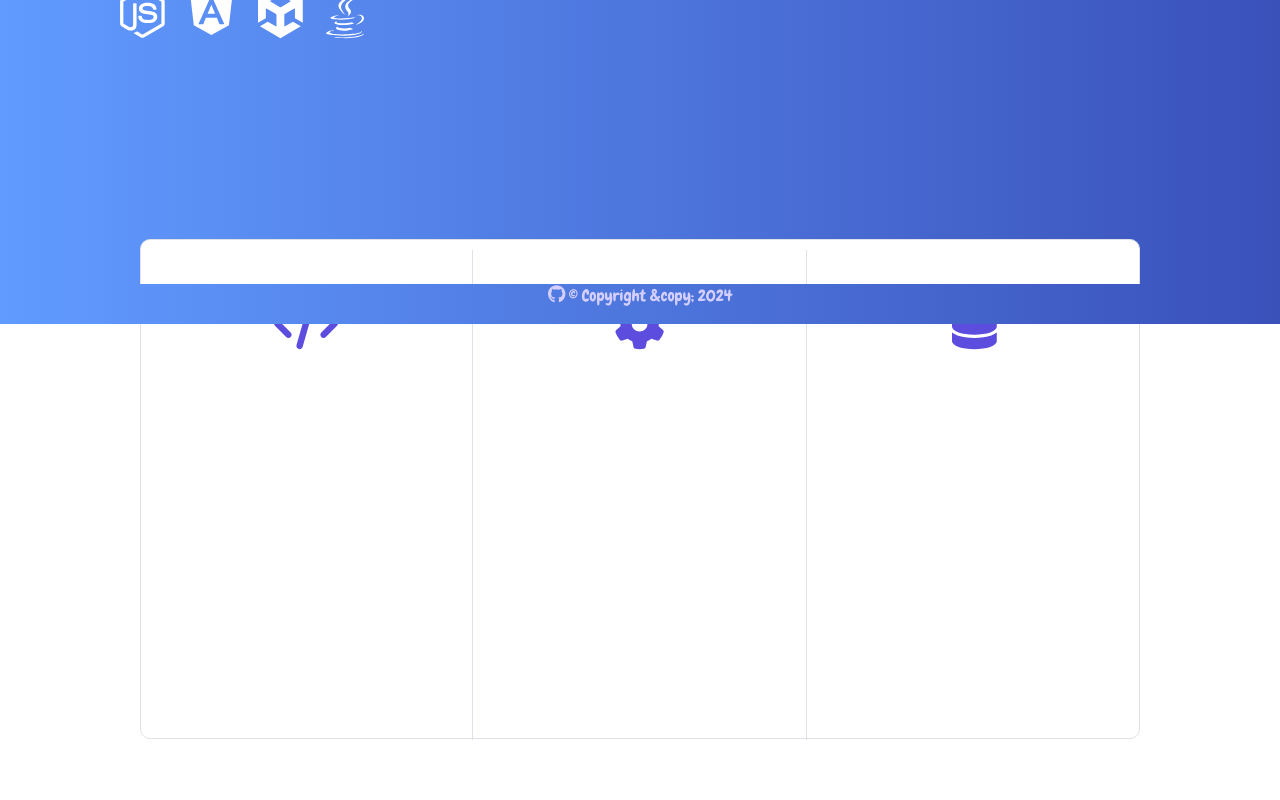
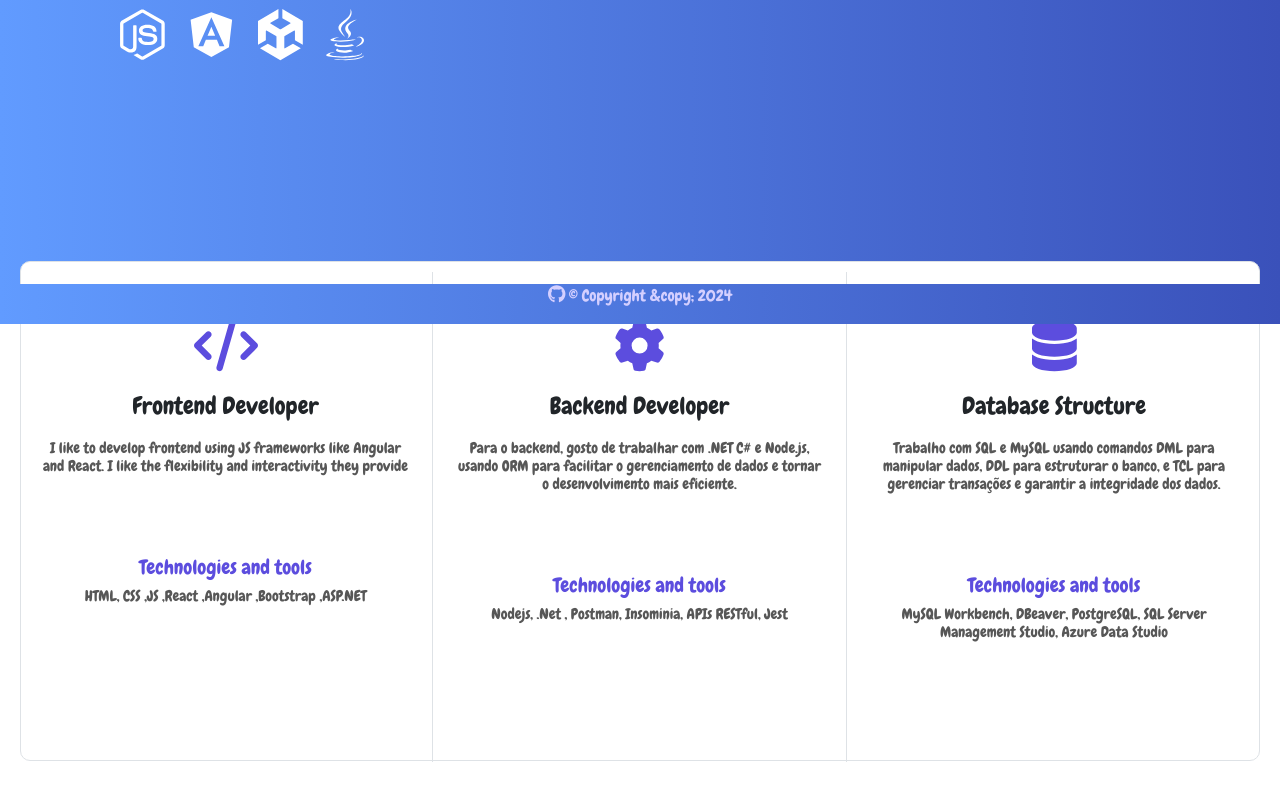
Before and after one commit to Auugust0-Carnaval/Portfolio, a React (Create React App) app: page / in a window 1280 px wide. Shown: the part 476-1276 px from the top of the page. Built offline with nearby package versions, Linux system fonts and the light colour scheme.

Commit message:
using keyframes to apply animation to the icons. deleting and adding content

```diff
--- a/src/App.css
+++ b/src/App.css
@@ -48,7 +48,10 @@ header {
 
 #about {
   padding-top: 1%;
+
 }
+
+
 
 #imgCol img {
   margin-left: 20px;
@@ -58,11 +61,17 @@ header {
 
 #content p {
   transition: transform 0.5s ease;
+  border: solid white 1px ;
+  border-radius: 5px;
+  padding: 10px;
 }
 
 #content p:hover {
   cursor: pointer;
   transform: scale(1.1);
+  border: solid white 1px ;
+  border-radius: 5px;
+
 }
 
 .flags img {
@@ -227,7 +236,7 @@ nav .col-md-auto{
 
 .contentStacks {
 
-  width:1000px;
+  width:1240px;
   margin-left: 50%;   /* Mover o ponto inicial da div para o centro */
   transform: translateX(-50%);  /* Mover a div para a esquerda para centralizar */
   padding: 10px;
@@ -270,3 +279,33 @@ nav .col-md-auto{
 
 
 }
+
+.title-skill{
+  margin-top: 20px;
+}
+
+.content-one{
+  padding: 10px;
+}
+
+.content-one h6{
+  color: #575757;
+  font-size: 15px;
+}
+
+.subTitle{
+  color:  rgb(92, 77, 222);
+  margin-top:5rem;
+
+}
+
+
+/* aplicando animacao de keyframe no icon gear */
+@keyframes spin { /*denonimei meu keyframe como spin*/
+  from { transform: rotate(0deg); } /*defini o valor inicial do elemento como 0 graus*/
+  to { transform: rotate(360deg); } /*defini o valor final do elemento como 360 graus*/
+}
+
+.showProjects .col-4:hover #gearCode {
+  animation: spin 1s linear infinite; /*chamando e definindo o tempo da animacao como 1s e o tipo como linear e infinite*/
+}
--- a/src/App.js
+++ b/src/App.js
@@ -14,22 +14,20 @@ const App = () => {
     setLanguage(lang); //atualiza o idioma conforme o valor passado no argumento (parametro lang)
   };
 
-
-
-
-
   const text = { //array de objetos contento o texto de cada idioma
     en: {
       header: "Hi, my name is Augusto",
       about: `Hi everyone! My name is Augusto, and I'm looking for my first opportunity in the IT field, focusing on programming. I have a technical background in Systems Development and have been immersed in this field for a year and a half. I'm proficient in C#, JavaScript, Java, and C. I also have practical experience in assembling and maintaining computers, especially with AMD architecture. I've worked on personal projects that demonstrate my ability to solve complex problems and implement innovative solutions. Despite being introverted, I value teamwork and enjoy interacting with others. I thrive on collaborating, listening to different perspectives, and finding creative solutions.`,
       footer: " © Copyright &copy; 2024",
       navRoot: ['ABOUT', 'PROJECTS', 'CONTACT'],
+      showProject: ['Frontend Developer', 'Backend Developer', 'Database Structure', 'I like to develop frontend using JS frameworks like Angular and React. I like the flexibility and interactivity they provide', 'Technologies and tools'],
     },
     pt: {
       header: "Olá, meu nome é Augusto",
       about: `Olá pessoal! Me chamo Augusto e estou em busca da minha primeira oportunidade na área de Tecnologia da Informação, com foco em programação. Tenho formação técnica em Desenvolvimento de Sistemas e estou imerso nesse universo há um ano e meio. Domino C#, JavaScript, Java e C. Também tenho experiência prática em montagem e manutenção de computadores, especialmente com arquitetura AMD. Tenho trabalhado em projetos pessoais que demonstram minha capacidade de resolver problemas complexos e implementar soluções inovadoras. Apesar de ser introvertido, valorizo o trabalho em equipe e gosto de interagir com outras pessoas. Sou motivado por colaboração, escuta de diferentes perspectivas e busca por soluções criativas.`,
       footer: " © Todos diretos reservados; 2024",
       navRoot : ['SOBRE', 'PROJETOS', 'CONTATO'],
+      showProject : ['Desenvolvedor Frontend', 'Desenvolvedor Backend', 'Estrutura de Banco de Dados', 'Curto de desenvolver frontend usando JS frameworks como Angular e React. Gosto da flexibilidade e interatividade que eles proporcionam.', 'Tecnologias e ferramentas'],
 
     },
   };
@@ -46,7 +44,7 @@ const App = () => {
       </div>
 
       <div className='container-fluid p-0'>
-          <ShowProject />
+          <ShowProject text={text[language].showProject} changeLanguage={changeLanguage}/>
       </div>
 
 
--- a/src/components/footer.js
+++ b/src/components/footer.js
@@ -6,7 +6,7 @@ const Footer = ({text}) => {
     return (
         <footer className="align-items-center">
             <div className="row align-items-center">
-                <p>
+                <p className="align-items-center text-center" >
                     <a href="https://github.com/Auugust0-Carnaval"><FontAwesomeIcon icon={faGithub} id="github" /></a>
                     {text}
                 </p>
--- a/src/components/header.js
+++ b/src/components/header.js
@@ -10,47 +10,38 @@ const Header = ({ text, changeLanguage }) => {
   const [showHeart, setShowHeart] = useState(false);
 
 
-  useEffect(() => {
-    let timer; // variavel de scopo para o setTimeout
-    if (isHovered) {
-      setShowHeart(true); // mostra o coracao quando o mouse estiver em cima
-    } else {
-      timer = setTimeout(() => { // executa o setTimeout para esconder o coracao depois de 5 segundos
-        setShowHeart(false); // esconde o coracao quando o mouse estiver fora
-      }, 5000); //intervalo de 5 segundos para esconder o coracao
-    }
-    return () => clearTimeout(timer); // limpa o timeout quando o componente e desmontado
-  }, [isHovered]); // reexecuta o useEffect quando o valor de isHovered muda
+  // useEffect(() => {
+  //   let timer; // variavel de scopo para o setTimeout
+  //   if (isHovered) {
+  //     setShowHeart(true); // mostra o coracao quando o mouse estiver em cima
+  //   } else {
+  //     timer = setTimeout(() => { // executa o setTimeout para esconder o coracao depois de 5 segundos
+  //       setShowHeart(false); // esconde o coracao quando o mouse estiver fora
+  //     }, 5000); //intervalo de 5 segundos para esconder o coracao
+  //   }
+  //   return () => clearTimeout(timer); // limpa o timeout quando o componente e desmontado
+  // }, [isHovered]); // reexecuta o useEffect quando o valor de isHovered muda
 
-  const handleMouseEnter = () => {
-    setIsHovered(true); // apresenta o coracao
-  };
+  // const handleMouseEnter = () => {
+  //   setIsHovered(true); // apresenta o coracao
+  // };
 
-  const handleMouseLeave = () => {
-    setIsHovered(false); //esconde o coracao
-  };
+  // const handleMouseLeave = () => {
+  //   setIsHovered(false); //esconde o coracao
+  // };
 
-  const clickHeart = () => {
-    setColor("red"); //altera a cor do coracao
-  };
+  // const clickHeart = () => {
+  //   setColor("red"); //altera a cor do coracao
+  // };
 
   return (
     <header>
       <div className='row'>
         <div className='col-8'>
           <div className='entry-container'>
-            <div
-              className='entry'
-              onMouseEnter={handleMouseEnter} // executa o handleMouseEnter quando o mouse estiver em cima do elemento
-              onMouseLeave={handleMouseLeave} // executa o handleMouseLeave quando o mouse estiver fora do elemento
-            >
+            <div className='entry'>
               <h5>{text}</h5>
             </div>
-            {showHeart && (
-              <div id='likePerson'>
-                <FontAwesomeIcon icon={faHeartPulse} className="heart-icon" onClick={clickHeart} style={{ color: color }}/>
-              </div>
-            )}
           </div>
         </div>
         <div className='col-4' style={{ textAlign: 'right' }}>
--- a/src/pages/showProject.js
+++ b/src/pages/showProject.js
@@ -13,12 +13,38 @@ const ShowProject = ({ text, changeLanguage }) => {
         <div className="row">
           <div className="col-4 border-right">
             <FontAwesomeIcon icon={faCode}  className="icon" id='code'/>
+            <h4 className='title-skill'>{text[0]}</h4>
+            <div className='content-one'>
+              <h6>{text[3]}</h6>
+              <h5 className='subTitle'>{text[4]}</h5>
+              <div className='row'>
+                <h6>HTML, CSS ,JS ,React ,Angular ,Bootstrap ,ASP.NET</h6>
+              </div>
+
             </div>
+          </div>
           <div className="col-4 border-right">
-          <FontAwesomeIcon icon={faGear} className="icon" id='gearCode'/>
+            <FontAwesomeIcon icon={faGear} className="icon" id='gearCode'/>
+            <h4 className='title-skill'>{text[1]}</h4>
+            <div className='content-one'>
+              <h6>
+              Para o backend, gosto de trabalhar com .NET C# e Node.js, usando ORM para facilitar o gerenciamento de dados e tornar o desenvolvimento mais eficiente.</h6>
+              <h5 className='subTitle'>{text[4]}</h5>
+              <div className='row'>
+                <h6>Nodejs, .Net , Postman, Insominia, APIs RESTful, Jest</h6>
+              </div>
+            </div>
           </div>
           <div className="col-4">
             <FontAwesomeIcon icon={faDatabase} className="icon" id='database'/>
+            <h4 className='title-skill'>{text[2]}</h4>
+            <div className='content-one'>
+              <h6>Trabalho com SQL e MySQL usando comandos DML para manipular dados, DDL para estruturar o banco, e TCL para gerenciar transações e garantir a integridade dos dados.</h6>
+              <h5 className='subTitle'>{text[4]}</h5>
+              <div className='row'>
+                <h6>MySQL Workbench, DBeaver, PostgreSQL, SQL Server Management Studio, Azure Data Studio </h6>
+              </div>
+            </div>
           </div>
         </div>
 
```
